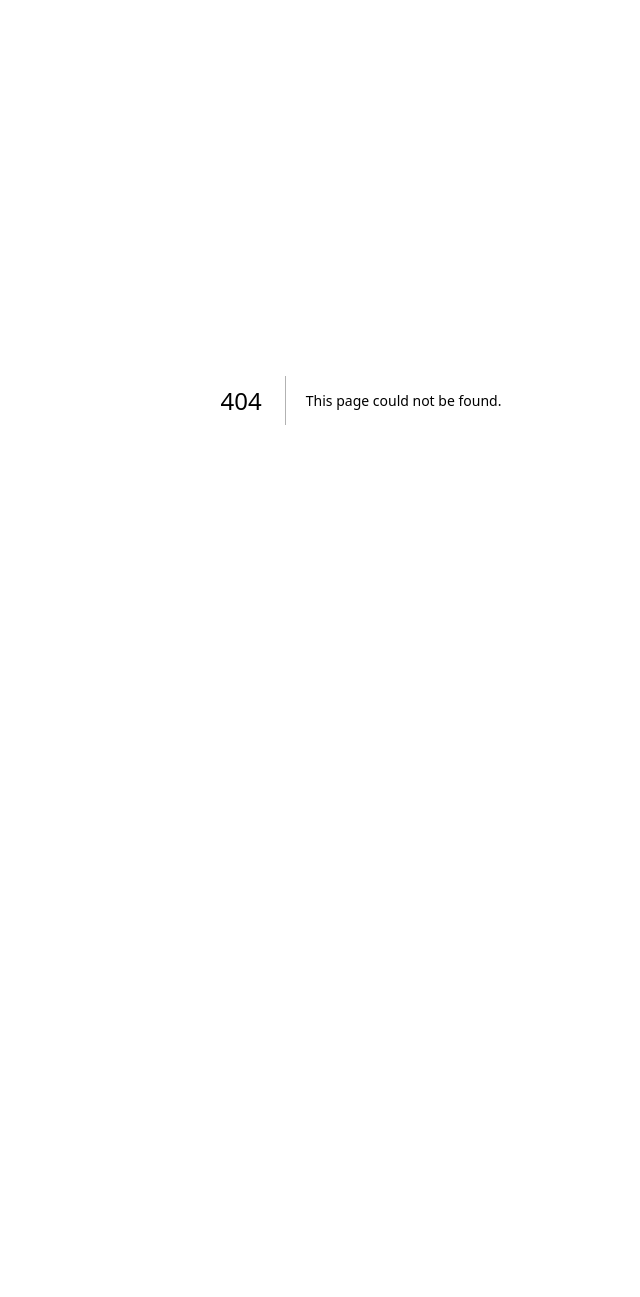
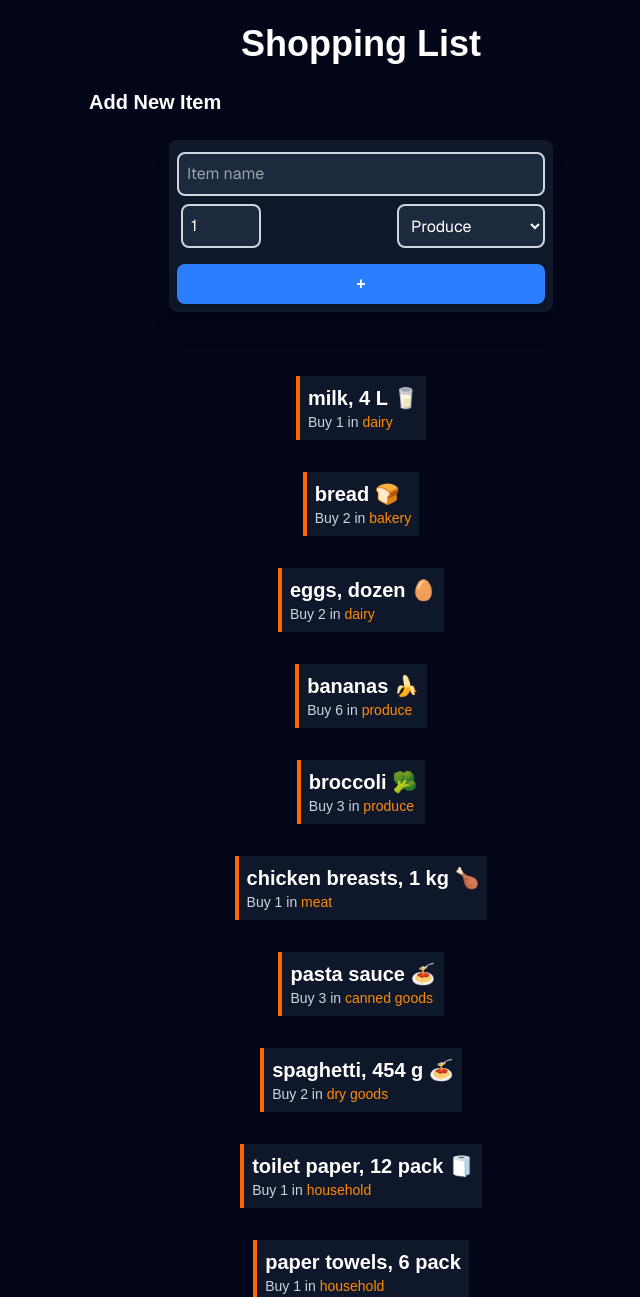
Before and after one commit to Parneetsandhu05/cprg306-assignments, a Next.js app: page /week-6 in a window 1280 px wide. Before the commit this address had no page. Shown: the top 1297 px of the page, without its empty margins (279-919 px from the left). Before the commit the page ends 800 px from the top, so only its background shows below. Built offline with nearby package versions, Linux system fonts and the light colour scheme.

Commit message:
added week 6 files

```diff
--- /dev/null
+++ b/app/week-6/item-list.js
@@ -0,0 +1,12 @@
+import Item from "./item";
+import items from "./items.json"; // Importing the JSON data
+
+export default function ItemList() {
+  return (
+  <ul className="flex flex-col items-center">
+    {items.map((item) => (
+      <Item key={item.id} {...item} />
+    ))}
+  </ul>
+);
+}
--- /dev/null
+++ b/app/week-6/item.js
@@ -0,0 +1,10 @@
+export default function Item({ name, quantity, category }) {
+  return (
+    <li className="p-2 m-4 bg-slate-900 max-w-sm border-l-4 border-orange-500 list-none">
+      <h2 className="text-xl font-bold text-white">{name}</h2>
+      <div className="text-sm text-slate-300">
+        Buy {quantity} in <span className="text-orange-400">{category}</span>
+      </div>
+    </li>
+  );
+}
--- /dev/null
+++ b/app/week-6/items.json
@@ -0,0 +1,74 @@
+[
+  {
+    "id": "1h2GJKH12gkHG31h1H",
+    "name": "milk, 4 L 🥛",
+    "quantity": 1,
+    "category": "dairy"
+  },
+  {
+    "id": "2KJH3k2j3H1k2J3K1H",
+    "name": "bread 🍞",
+    "quantity": 2,
+    "category": "bakery"
+  },
+  {
+    "id": "3h2KJH3k2j3H1k2J3",
+    "name": "eggs, dozen 🥚",
+    "quantity": 2,
+    "category": "dairy"
+  },
+  {
+    "id": "4k2J3K1H2GJKH12gk",
+    "name": "bananas 🍌",
+    "quantity": 6,
+    "category": "produce"
+  },
+  {
+    "id": "5H1h1H2KJH3k2j3H",
+    "name": "broccoli 🥦",
+    "quantity": 3,
+    "category": "produce"
+  },
+  {
+    "id": "6H1k2J3K1H2GJKH1",
+    "name": "chicken breasts, 1 kg 🍗",
+    "quantity": 1,
+    "category": "meat"
+  },
+  {
+    "id": "7gkHG31h1H2KJH3k",
+    "name": "pasta sauce 🍝",
+    "quantity": 3,
+    "category": "canned goods"
+  },
+  {
+    "id": "8j3H1k2J3K1H2GJK",
+    "name": "spaghetti, 454 g 🍝",
+    "quantity": 2,
+    "category": "dry goods"
+  },
+  {
+    "id": "9H12gkHG31h1H2KJ",
+    "name": "toilet paper, 12 pack 🧻",
+    "quantity": 1,
+    "category": "household"
+  },
+  {
+    "id": "10H3k2j3H1k2J3K1",
+    "name": "paper towels, 6 pack",
+    "quantity": 1,
+    "category": "household"
+  },
+  {
+    "id": "11k2J3K1H2GJKH12",
+    "name": "dish soap 🍽️",
+    "quantity": 1,
+    "category": "household"
+  },
+  {
+    "id": "12GJKH12gkHG31h1",
+    "name": "hand soap 🧼",
+    "quantity": 4,
+    "category": "household"
+  }
+]
--- /dev/null
+++ b/app/week-6/new-item.js
@@ -0,0 +1,88 @@
+"use client";
+
+import { useState } from "react";
+
+// Part 2: Added the onAddItem prop to the function arguments
+export default function NewItem({ onAddItem }) {
+  // Initialize State
+  const [name, setName] = useState("");
+  const [quantity, setQuantity] = useState(1);
+  const [category, setCategory] = useState("produce");
+
+  // Handle Form Submission
+  const handleSubmit = (event) => {
+    event.preventDefault();
+
+    // Part 2: Generate a random ID as required
+    const id = Math.random().toString(36).substring(2, 9);
+
+    // Create the item object
+    const item = { id, name, quantity, category };
+
+    // Part 2: Call the function passed as a prop instead of alert()
+    onAddItem(item);
+
+    // Reset State
+    setName("");
+    setQuantity(1);
+    setCategory("produce");
+  };
+
+  return (
+    <div className="flex justify-center w-full">
+      <form
+        onSubmit={handleSubmit}
+        className="p-2 m-4 bg-slate-900 text-black max-w-sm w-full rounded-lg shadow-xl"
+      >
+        <div className="mb-2">
+          <input
+            type="text"
+            placeholder="Item name"
+            required
+            value={name}
+            onChange={(e) => setName(e.target.value)}
+            // Added bg-slate-800 and text-white for better visibility
+            className="w-full mt-1 border-2 border-gray-300 p-2 rounded-lg font-sans bg-slate-800 text-white placeholder-gray-400"
+          />
+        </div>
+
+        <div className="flex justify-between">
+          <input
+            type="number"
+            min="1"
+            max="99"
+            required
+            value={quantity}
+            onChange={(e) => setQuantity(Number(e.target.value))}
+            className="w-20 ml-1 border-2 border-gray-300 p-2 rounded-lg font-sans bg-slate-800 text-white"
+          />
+
+          <select
+            value={category}
+            onChange={(e) => setCategory(e.target.value)}
+            className="ml-1 border-2 border-gray-300 p-2 rounded-lg font-sans bg-slate-800 text-white"
+          >
+            <option value="produce text-black">Produce</option>
+            <option value="dairy text-black">Dairy</option>
+            <option value="bakery text-black">Bakery</option>
+            <option value="meat text-black">Meat</option>
+            <option value="frozen text-black">Frozen Foods</option>
+            <option value="canned text-black">Canned Goods</option>
+            <option value="dry text-black">Dry Goods</option>
+            <option value="beverages text-black">Beverages</option>
+            <option value="snacks text-black">Snacks</option>
+            <option value="household text-black">Household</option>
+            <option value="other text-black">Other</option>
+          </select>
+        </div>
+
+        <button
+          type="submit"
+          className="w-full mt-4 py-2 px-4 bg-blue-500 text-white font-semibold rounded-lg shadow-md hover:bg-blue-700 focus:outline-none focus:ring-2 focus:ring-blue-400 focus:ring-opacity-75"
+        >
+          +
+        </button>
+      </form>
+    </div>
+  );
+}
--- /dev/null
+++ b/app/week-6/page.js
@@ -0,0 +1,36 @@
+"use client";
+
+import { useState } from "react";
+import NewItem from "./new-item";
+import ItemList from "./item-list";
+import itemsData from "./items.json";
+
+export default function Page() {
+  // 1. Initialize state with the data from the JSON file
+  const [items, setItems] = useState(itemsData);
+
+  // 2. The event handler that NewItem will call when the '+' button is clicked
+  const handleAddItem = (newItem) => {
+    // We use the spread operator to keep existing items and add the new one at the end
+    setItems((prevItems) => [...prevItems, newItem]);
+  };
+
+  return (
+    <main className="bg-slate-950 min-h-screen p-6">
+      <div className="max-w-xl mx-auto">
+        <h1 className="text-4xl font-bold mb-6 text-white text-center">
+          Shopping List
+        </h1>
+
+        {/* 3. Pass the handleAddItem function to NewItem */}
+        <div className="mb-8">
+          <h2 className="text-xl font-semibold text-white mb-2 ml-4">Add New Item</h2>
+          <NewItem onAddItem={handleAddItem} />
+        </div>
+
+        {/* 4. Pass the items state to ItemList */}
+        <ItemList items={items} />
+      </div>
+    </main>
+  );
+}
```
